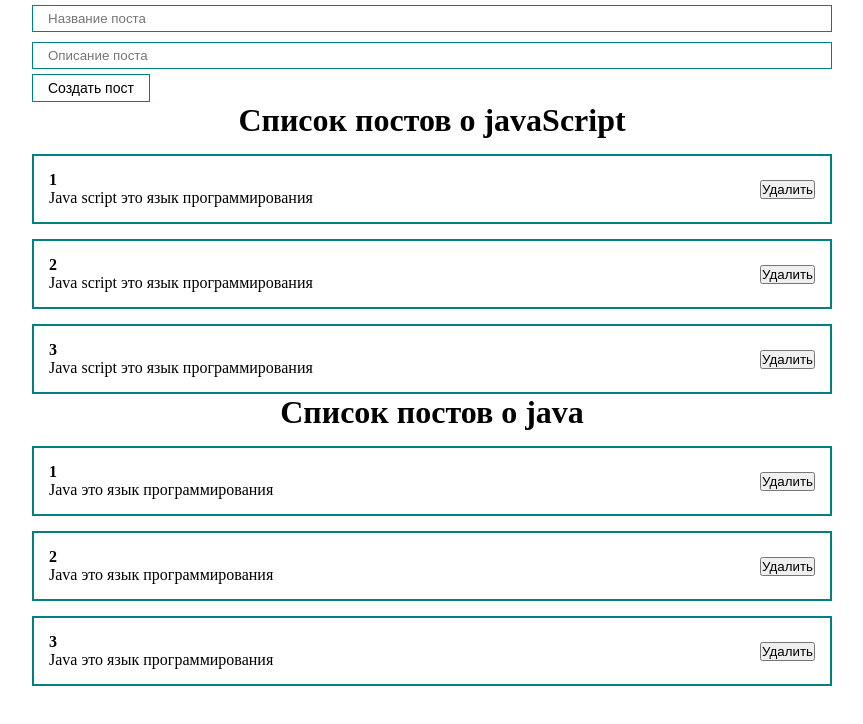
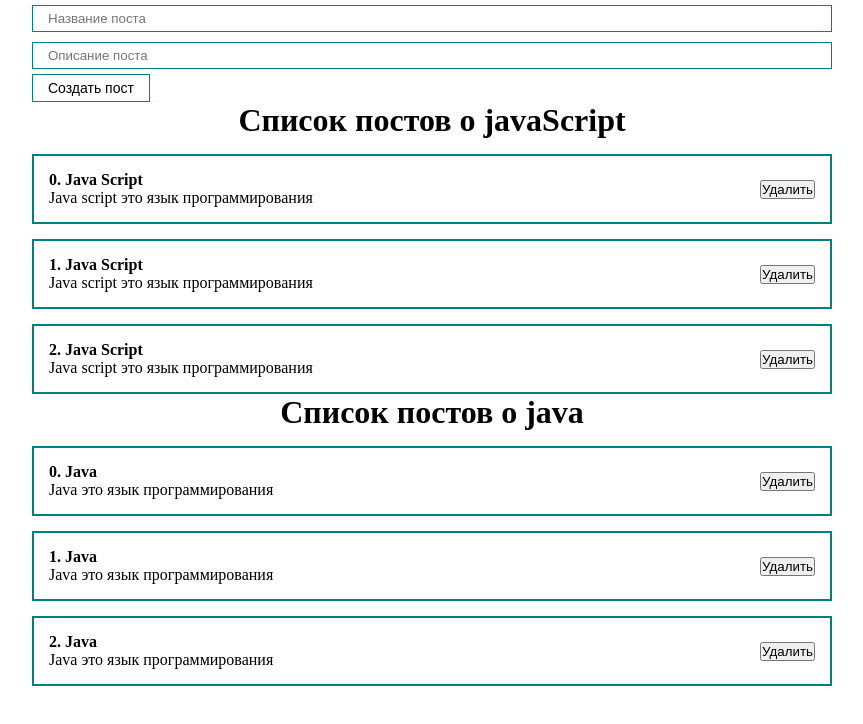
Before and after one commit to hikarido/react-fund-course, a React (Create React App) app: page / in a window 1280 px wide. Shown: the top 724 px of the page, without its empty margins (208-1071 px from the left). Built offline with nearby package versions, Linux system fonts and the light colour scheme.

Commit message:
использование обекта в состоянии. 57:39

```diff
--- a/src/App.js
+++ b/src/App.js
@@ -8,42 +8,46 @@ import MyInput from "./components/UI/input/MyInput";
 
 function App() {
   const [posts, setPosts] = useState([
-    { id: 1, tytle: "Java Script", body: "Java script это язык программирования" },
-    { id: 2, tytle: "Java Script", body: "Java script это язык программирования" },
-    { id: 3, tytle: "Java Script", body: "Java script это язык программирования" }
+    { id: 1, title: "Java Script", body: "Java script это язык программирования" },
+    { id: 2, title: "Java Script", body: "Java script это язык программирования" },
+    { id: 3, title: "Java Script", body: "Java script это язык программирования" }
   ]);
 
   const [postsAboutJava, setPostsAboutJava] = useState([
-    { id: 1, tytle: "Java", body: "Java это язык программирования" },
-    { id: 2, tytle: "Java", body: "Java это язык программирования" },
-    { id: 3, tytle: "Java", body: "Java это язык программирования" }
+    { id: 1, title: "Java", body: "Java это язык программирования" },
+    { id: 2, title: "Java", body: "Java это язык программирования" },
+    { id: 3, title: "Java", body: "Java это язык программирования" }
   ]);
 
-  const [title, setTitle] = useState('');
+  const emptyPost = {id: -1, title: '', body: ''}
+  const [post, setPost] = useState(emptyPost)
 
   const addNewPost = (e) => {
     e.preventDefault()
-    // console.log(title)
-    console.log(bodyInputRef.current.value)
-    console.log(bodyInputRef.current)
+    const newPost  = {
+      id: Date.now(),
+      title: post.title,
+      body: post.body
+    }
+
+    setPosts([...posts, newPost])
+    setPost(emptyPost)
+
   }
-
-  const bodyInputRef = useRef();
 
   return (
     <div className="App">
       <form>
         <MyInput
-          value={title}
+          value={post.title}
           type="text"
-          onChange={e => setTitle(e.target.value)}
+          onChange={e => setPost({...post, title: e.target.value})}
           placeholder="Название поста" />
         <MyInput
-          ref={bodyInputRef}
+          value={post.body}
           type="text"
+          onChange={e => setPost({...post, body: e.target.value})}
           placeholder="Описание поста" />
-
-        {/* <input ref={bodyInputRef} type="text"/> */}
 
         <MyButton onClick={addNewPost}>Создать пост</MyButton>
       </form>
--- a/src/components/PostItem.jsx
+++ b/src/components/PostItem.jsx
@@ -4,7 +4,7 @@ const PostItem = (props) => {
     return (
         <div className="post">
         <div className="post_content">
-          <strong>{props.post.id} {props.post.title}</strong>
+          <strong>{props.index}. {props.post.title}</strong>
           <div>
             {props.post.body}
           </div>
--- a/src/components/PostList.jsx
+++ b/src/components/PostList.jsx
@@ -14,9 +14,9 @@ const PostList = ({posts, title}) => {
             <h1 style={{ textAlign: 'center' }}>
                 {title}
             </h1>
-            {posts.map(post =>
+            {posts.map((post, index) =>
                 <div key={post.id}>
-                    <PostItem post={post} />
+                    <PostItem index={index}post={post} />
                 </div>
             )}
         </div>
--- a/src/components/UI/input/MyInput.jsx
+++ b/src/components/UI/input/MyInput.jsx
@@ -1,10 +1,10 @@
 import React from "react";
 import classes from './MyInput.module.css';
 
-const MyInput = React.forwardRef((props, ref) => {
+const MyInput = (props) => {
     return (
-        <input ref={ref} {...props} className={classes.myInput}/>
+        <input {...props} className={classes.myInput}/>
     );
-});
+};
 
 export default MyInput;
```
